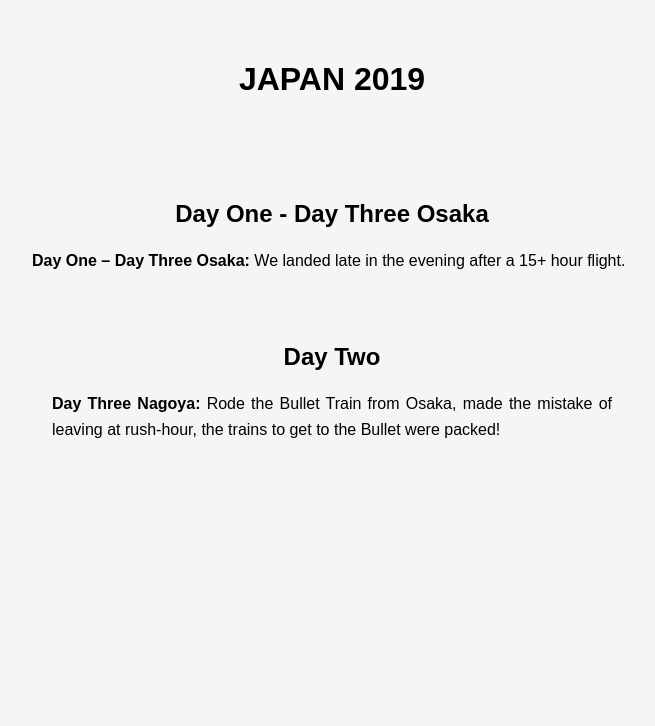
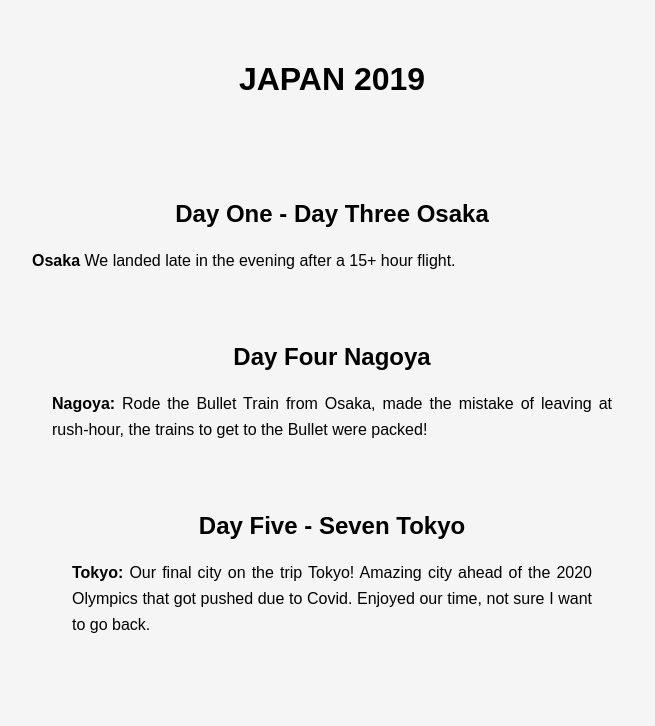
Before and after one commit to Blkbrd77/2samples-refactor, a Flask app: template app/templates/japan.html in a window 1280 px wide. Shown: the part 50-776 px from the top of the page, without its empty margins (308-963 px from the left). Run offline with Flask 2, Linux system fonts and the light colour scheme; the template is opened without the code that fills it: most values are stand-ins (such as "Sample title", 1, 10 or a date in 2020).

Commit message:
add tokyo to japan.html

```diff
--- a/app/templates/japan.html
+++ b/app/templates/japan.html
@@ -18,12 +18,12 @@
             {% endfor %}
         </div>
         <div class="video-text">
-            <p><strong>Day One – Day Three Osaka:</strong> We landed late in the evening after a 15+ hour flight.</p>
+            <p><strong>Osaka</strong> We landed late in the evening after a 15+ hour flight.</p>
         </div>
         <div>
             <div class="video-container">
                 <div class="video-wrapper">
-                    <h2>Day Two</h2>
+                    <h2>Day Four Nagoya</h2>
                     {% for video in videos %}
                         {% if video.name == "Japan-2019" %}
                             <video controls poster="{{ video.still }}" style="max-width: 100%; height: auto;">
@@ -35,7 +35,24 @@
                     {% endfor %}
                 </div>
                 <div class="video-text">
-                    <p><strong>Day Three Nagoya:</strong> Rode the Bullet Train from Osaka, made the mistake of leaving at rush-hour, the trains to get to the Bullet were packed!</p>
+                    <p><strong>Nagoya:</strong> Rode the Bullet Train from Osaka, made the mistake of leaving at rush-hour, the trains to get to the Bullet were packed!</p>
+        </div>
+        <div>
+            <div class="video-container">
+                <div class="video-wrapper">
+                    <h2>Day Five - Seven Tokyo</h2>
+                    {% for video in videos %}
+                        {% if video.name == "Tokyo" %}
+                            <video controls poster="{{ video.still }}" style="max-width: 100%; height: auto;">
+                                <source src="{{ video.url }}" type="video/{{ video.url.split('.')[-1] }}">
+                                <source src="{{ video.url }}" type="video/mp4"> <!-- Fallback -->
+                                <p>Video failed to load. <a href="{{ video.url }}">Download</a> or check back later.</p>
+                            </video>
+                        {% endif %}
+                    {% endfor %}
+                </div>
+                <div class="video-text">
+                    <p><strong>Tokyo:</strong> Our final city on the trip Tokyo! Amazing city ahead of the 2020 Olympics that got pushed due to Covid. Enjoyed our time, not sure I want to go back.</p>
         </div>
             </div>
 {% endblock %}
--- a/app/test_main.py
+++ b/app/test_main.py
@@ -91,6 +91,7 @@ def mock_s3_japan(monkeypatch: pytest.MonkeyPatch):
                     'Contents': [
                         {'Key': 'videos/Japan-2019-Osaka.mov'},
                         {'Key': 'videos/Japan-2019.mov'},
+                        {'Key': 'videos/Tokyo.mov'}
                     ]
                 }
             elif Prefix == 'stills/':
@@ -98,6 +99,7 @@ def mock_s3_japan(monkeypatch: pytest.MonkeyPatch):
                     'Contents': [
                         {'Key': 'stills/Japan-2019-Osaka-still-001.jpg'},
                         {'Key': 'stills/Japan-2019-still-001.jpg'},
+                        {'Key': 'stills/Tokyo.mov'}
                     ]
                 }
             return {'Contents': []}
@@ -152,6 +154,7 @@ def test_japan_videos(client: FlaskClient, mock_s3_japan: None):
     html = response.data.decode('utf-8')  # Decode bytes to string
     assert '<source src="https://d1rhrn7ca7di1b.cloudfront.net/videos/Japan-2019-Osaka.mov"' in html
     assert '<source src="https://d1rhrn7ca7di1b.cloudfront.net/videos/Japan-2019.mov"' in html
+    assert '<source src="https://d1rhrn7ca7di1b.cloudfront.net/videos/Tokyo.mov"' in html
 
 
 def test_uk_videos(client: FlaskClient, mock_s3_uk: None):
```
